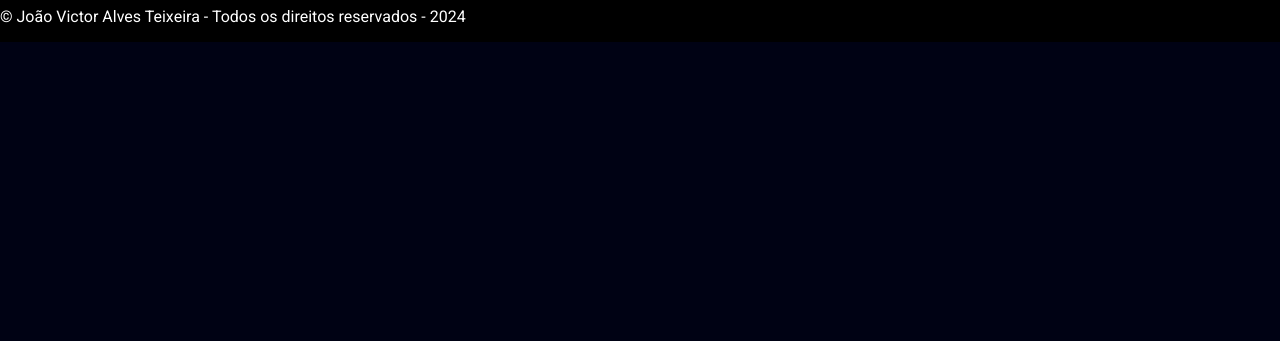
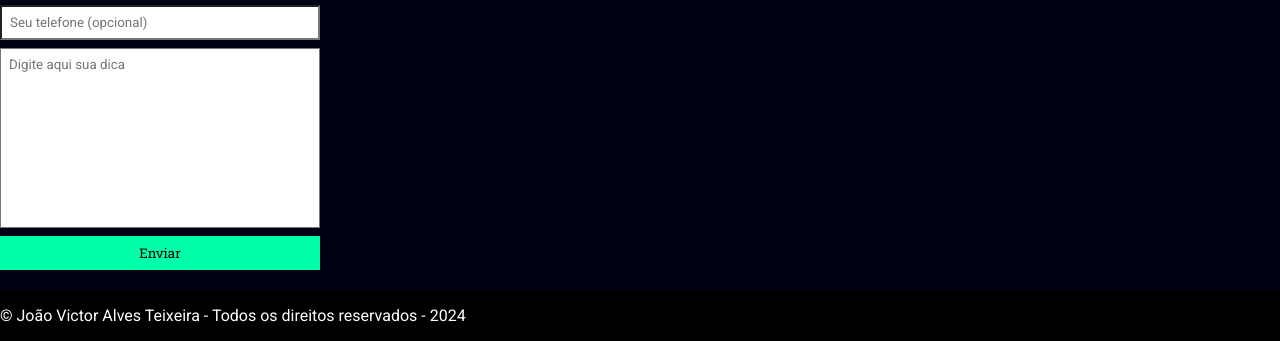
Before and after one commit to JoaoVictorJVAT/site_pessoal, a plain HTML site: page index.html in a window 1280 px wide. Shown: the part 1438-1779 px from the top of the page. Before the commit the page ends 1480 px from the top, so only its background shows below. Drawn offline with Linux system fonts and the light colour scheme.

Commit message:
Adicionando formulário

```diff
--- a/index.css
+++ b/index.css
@@ -6,12 +6,13 @@
 
 header,
 section h2,
-section h3 {
+section h3,
+form button {
     font-family: "Roboto Slab", serif;
     font-weight: normal;
 }
 
-body{
+body,input,textarea{
     font-family: "Roboto", sans-serif;
     background-color: rgb(0, 2, 20);
 }
@@ -123,8 +124,34 @@ section p {
     justify-content: space-between;
 }
 
+form input,
+form textarea,
+form button{
+    display: block;
+    width: 320px;
+    margin-bottom: 8px;
+    padding: 8px;
+    background-color: white;
+}
+
+form textarea{
+    resize: none;
+    height: 180px;
+}
+
 section h3 {
     margin-bottom: 16px;
+}
+
+form button{
+    background-color:rgb(0, 255, 170);
+    color: black;
+    border: none;
+    cursor: pointer;
+}
+
+form button:hover{
+    background-color:rgb(102, 218, 179) ;
 }
 
 footer{
@@ -132,3 +159,7 @@ footer{
     background-color: black;
     padding: 16px 0;
 }
+
+input:focus, textarea:focus{
+    outline-color:rgb(0, 255, 170) ;
+}
--- a/index.html
+++ b/index.html
@@ -77,6 +77,16 @@
             <div class="container">
                 <h2>Contato</h2>
                 <div class="contact-methods">
+                    <div>
+                        <h3>Dicas para melhoria do site</h3>
+                        <form>
+                            <input type="text" placeholder="Seu nome" required/>
+                            <input type="text" placeholder="Seu e-mail" required/>
+                            <input type="tel" placeholder="Seu telefone (opcional)"/>
+                            <textarea placeholder="Digite aqui sua dica" required></textarea>
+                            <button type="submit">Enviar</button>
+                        </form>
+                    </div>
                     <div >
                         <h3>Minhas redes sociais</h3>
                         <ul class="social-links">
```
